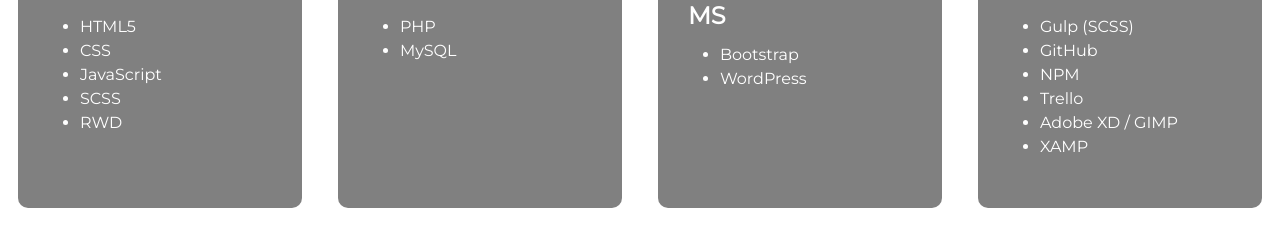
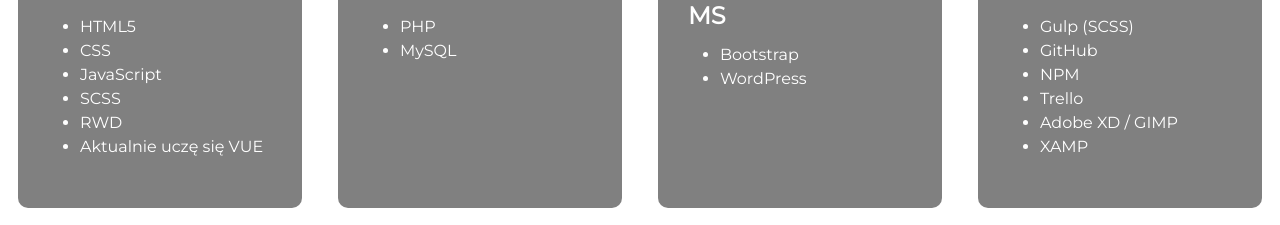
Before and after one commit to krzychu7346/Portfolio, a plain HTML site: page index.html in a window 1280 px wide. Shown: the part 1284-1509 px from the top of the page. Drawn offline with nearby package versions, Linux system fonts and the light colour scheme.

Commit message:
Update index.html

```diff
--- a/index.html
+++ b/index.html
@@ -78,6 +78,7 @@
                             <li>JavaScript</li>
                             <li>SCSS</li>
                             <li>RWD</li>
+                            <li>Aktualnie uczę się VUE</li>
                         </ul>
                     </div>
                 </div>
```
